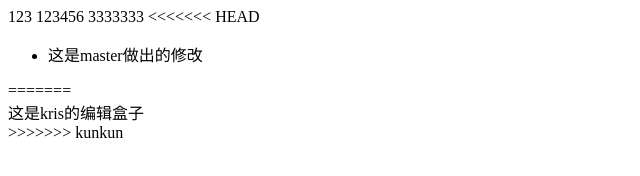
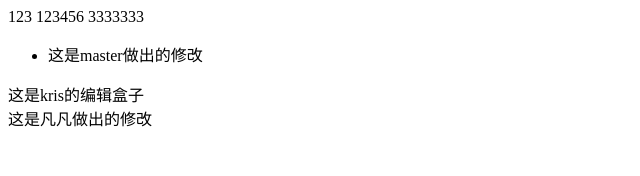
Before and after one commit to troy2312986570/git-demo, a plain HTML site: page index.html in a window 1280 px wide. Shown: the whole page, without its empty margins (0-640 px from the left). Drawn offline with Linux system fonts and the light colour scheme.

Commit message:
这是凡凡做出的修改

```diff
--- a/index.html
+++ b/index.html
@@ -11,14 +11,13 @@
     123456
     3333333
 
-<<<<<<< HEAD
     <ul>
         <li>这是master做出的修改</li>
     </ul>
-=======
     <div id="div">
         这是kris的编辑盒子
     </div>
->>>>>>> kunkun
+
+    这是凡凡做出的修改
 </body>
 </html>
```
